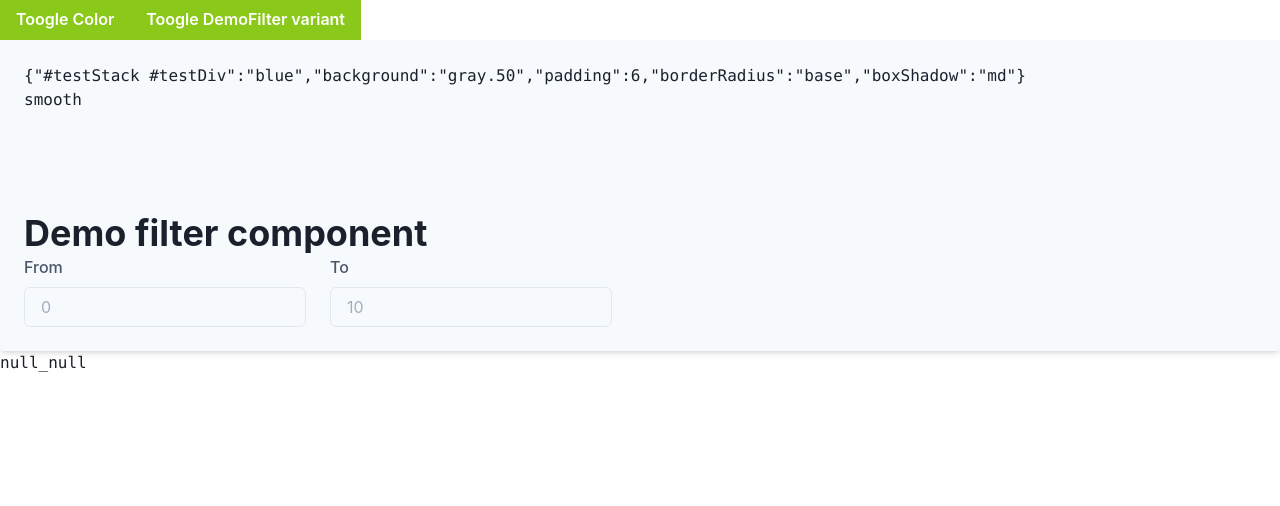
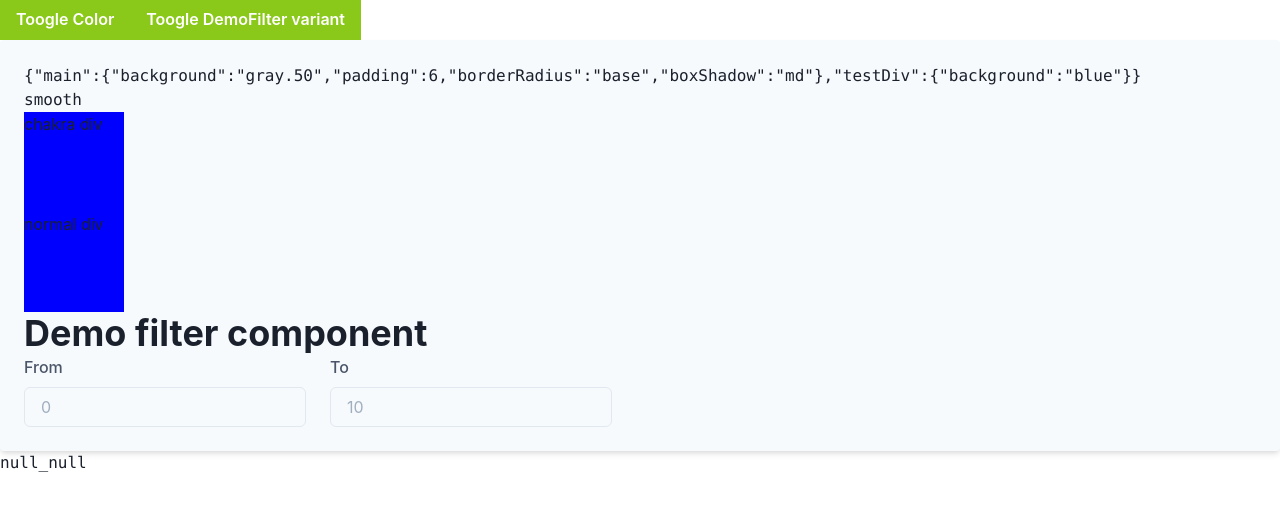
Before and after one commit to bornaIM/chakra-ui-demo, a React (Create React App) app: page / in a window 1280 px wide. Shown: the top 506 px of the page. Built offline with nearby package versions, Linux system fonts and the light colour scheme.

Commit message:
convert DemoFilter styling from single part component to multi part component, add one more div to test styling ordinary div (not chakra div)

```diff
--- a/src/components/demo-filter/DemoFilter.tsx
+++ b/src/components/demo-filter/DemoFilter.tsx
@@ -1,4 +1,4 @@
-import { Box, Flex, FormLabel, Heading, HStack, Input, useColorModeValue, VStack, NumberInput, useColorMode, chakra, useStyleConfig, CSSObject } from "@chakra-ui/react"
+import { Box, Flex, FormLabel, Heading, HStack, Input, useColorModeValue, VStack, NumberInput, useColorMode, chakra, useStyleConfig, CSSObject, useMultiStyleConfig } from "@chakra-ui/react"
 import { useState } from "react"
 
 interface DemoFilterProps {
@@ -22,7 +22,7 @@ export const DemoFilter = ({ value, onChange, variant }: DemoFilterProps) => {
     // hook which tells us which color mode is currently active
     const { colorMode } = useColorMode();
 
-    const styles: CSSObject = useStyleConfig('DemoFilter', {variant});
+    const styles = useMultiStyleConfig('DemoFilter', {variant});
 
     const parseInt = (value: string | undefined | number | null): number | null => {
         const isNan = isNaN(Number.parseInt(String(value)));
@@ -92,13 +92,21 @@ export const DemoFilter = ({ value, onChange, variant }: DemoFilterProps) => {
 
     return (
         // <VStack w="full" h="full" align="flex-start" bg={bgColor} px={10} pb={10} pt={5}>
-        <VStack id='testStack' w="full" h="full" align="flex-start" __css={styles}>
+        <VStack id='testStack' w="full" h="full" align="flex-start" __css={styles.main}>
 
             <pre>{JSON.stringify(styles)}</pre>
             <pre>{variant}</pre>
 
             <VStack>
-                <div id='testDiv' style={{width: '100px', height: '100px'}}></div>
+                <chakra.div id='testDiv' style={{width: '100px', height: '100px'}} __css={styles.testDiv}>
+                    chakra div
+                </chakra.div>
+            </VStack>
+
+            <VStack>
+                <div id='testDiv' style={{width: '100px', height: '100px', backgroundColor: styles.testDiv.background as string}}>
+                    normal div
+                </div>
             </VStack>
 
             <VStack align="flex-start">
--- a/src/theme/components/DemoFilter.ts
+++ b/src/theme/components/DemoFilter.ts
@@ -3,32 +3,36 @@ import { background, ComponentStyleConfig } from "@chakra-ui/react";
 
 export const DemoFilter: ComponentStyleConfig = {
 
+    parts: ['main', 'testDiv'],
+
     baseStyle: (props) => ({
-        //   display: 'flex',
-        //   flexDirection: 'column',
-        //   background: 'white',
-        //   alignItems: 'center',
-        //   gap: 6,
-        '#testStack #testDiv': mode('blue', 'green')(props),
+        main: {
             background: mode('gray.50', 'whiteAlpha.50')(props)
+        },
+        testDiv: {
+            background: mode('blue', 'green')(props)
+        }
     }),
     // Two variants: rounded and smooth
     variants: {
         rounded: {
+            main: {
                 padding: 8,
                 borderRadius: 'xl',
                 boxShadow: 'xl',
+            }
         },
         smooth: {
+            main: {
                 padding: 6,
                 borderRadius: 'base',
                 boxShadow: 'md',
+            }
         },
 
     },
     // The default variant value
     defaultProps: {
         variant: 'rounded',
-        divColor: 'demoa'
     },
 }
```
Lines whose indentation alone changed are shown as unchanged.
